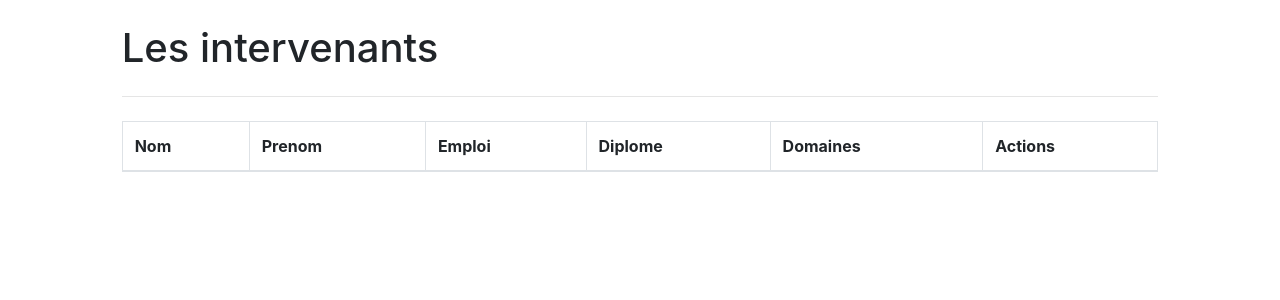
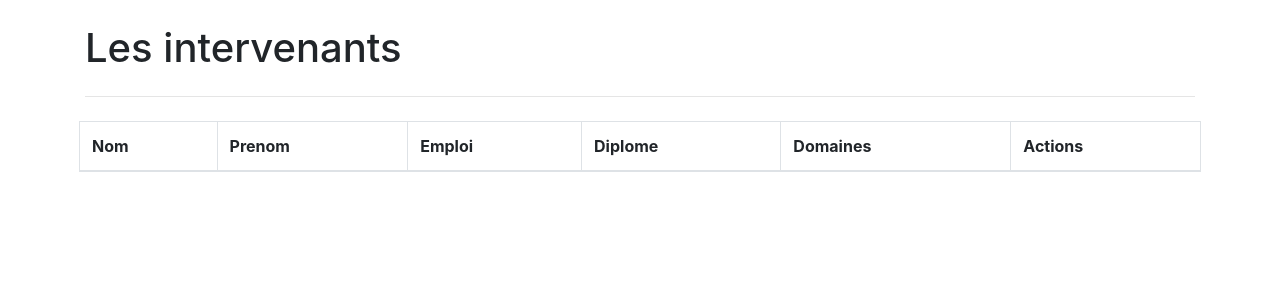
Before and after one commit to AH-REM/gestion-cv, a Symfony app: template templates/intervenant/list.html.twig in a window 1280 px wide. Shown: the part 56-356 px from the top of the page. Run offline with Twig, Linux system fonts and the light colour scheme; the template is opened without the code that fills it: most values are stand-ins (such as "Sample title", 1, 10 or a date in 2020); lists and menus that the app fills with data are empty; some libraries are stand-ins or nearby versions.

Commit message:
Modification Vue

```diff
--- a/public/css/list-intervenant.css
+++ b/public/css/list-intervenant.css
@@ -6,13 +6,20 @@
     display: none;
 }
 
-@media screen and (max-width: 1520px) {
+@media screen and (max-width: 1390px) {
     .btn-hidden {
         display: none;
     }
 
     .btn-dropdown  {
         display: block;
+    }
+}
+
+@media (min-width: 992px) {
+
+    .container-fluid {
+        width: 90% !important;
     }
 }
 
--- a/templates/intervenant/_table.html.twig
+++ b/templates/intervenant/_table.html.twig
@@ -19,7 +19,7 @@
 
             {% for intervenant in intervenants %}
 
-                <tr>
+                <tr title="Mis à jour le : {{ intervenant.dateMajCv|date("d/m/Y") }}">
                     <td>{{ intervenant.nom }}</td>
                     <td>{{ intervenant.prenom }}</td>
                     <td>{{ intervenant.emploi }}</td>
--- a/templates/intervenant/list.html.twig
+++ b/templates/intervenant/list.html.twig
@@ -8,12 +8,7 @@
 
 {% block body %}
 
-    <div class="container-fluid">
-
-        <div class="row justify-content-md-center">
-            <div class="col-10">
-
-                <div class="my-4">
+    <div class="container my-4">
         <h1>Les intervenants</h1>
 
         {% if is_granted('ROLE_GESTION') or is_granted('ROLE_ADMIN') %}
@@ -25,6 +20,8 @@
         <hr class="my-4">
 
     </div>
+
+    <div class="container-fluid">
 
         {% include 'intervenant/_table.html.twig' %}
 
@@ -44,9 +41,6 @@
         {% endif %}
 
     </div>
-        </div>
-
-    </div>
 
 {% endblock %}
 
```
Also changed, not shown: templates/base_list.html.twig (+3 -10 lines), templates/intervenant/search.html.twig (+3 -8 lines). Lines whose indentation alone changed are shown as unchanged.
